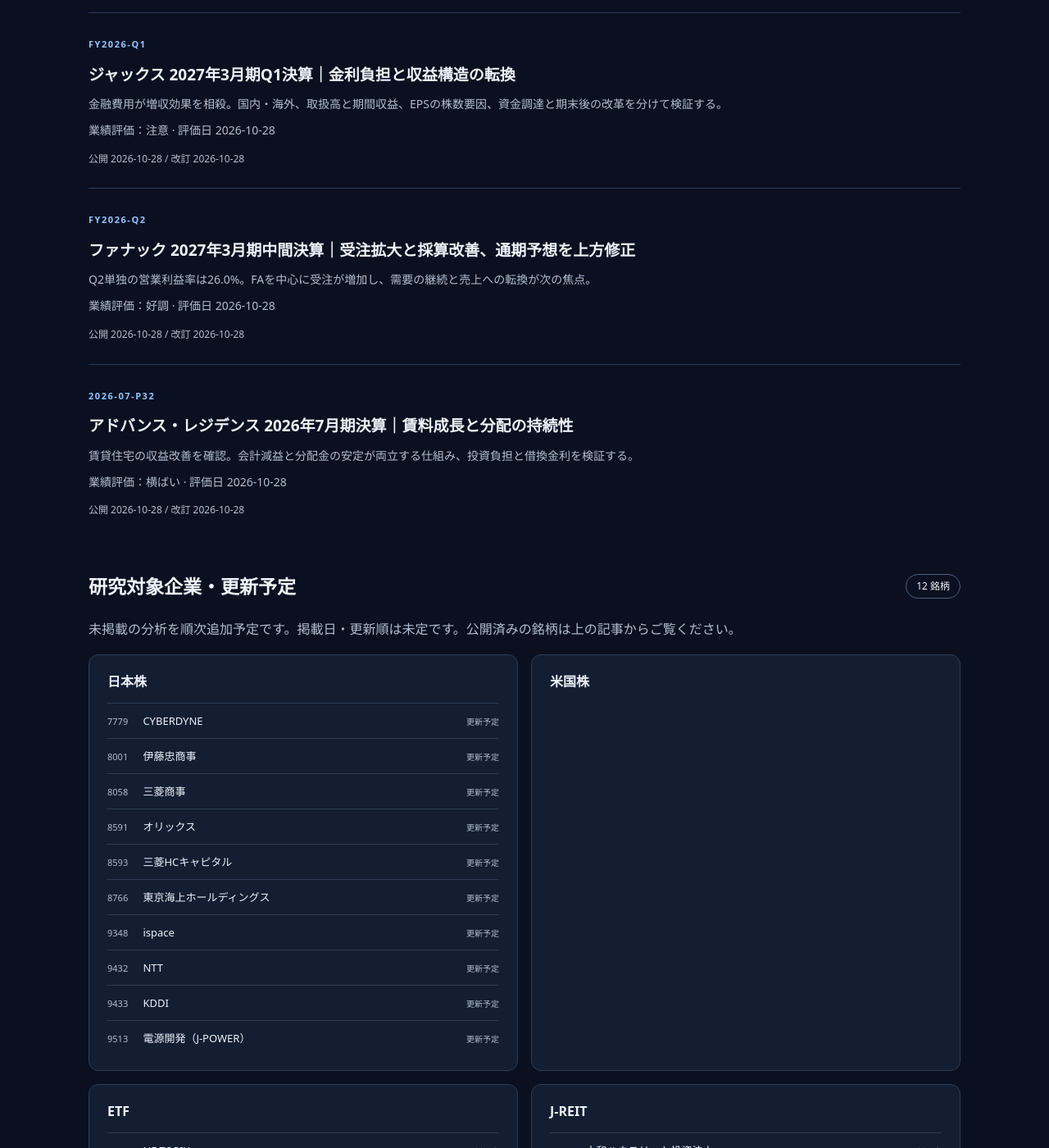
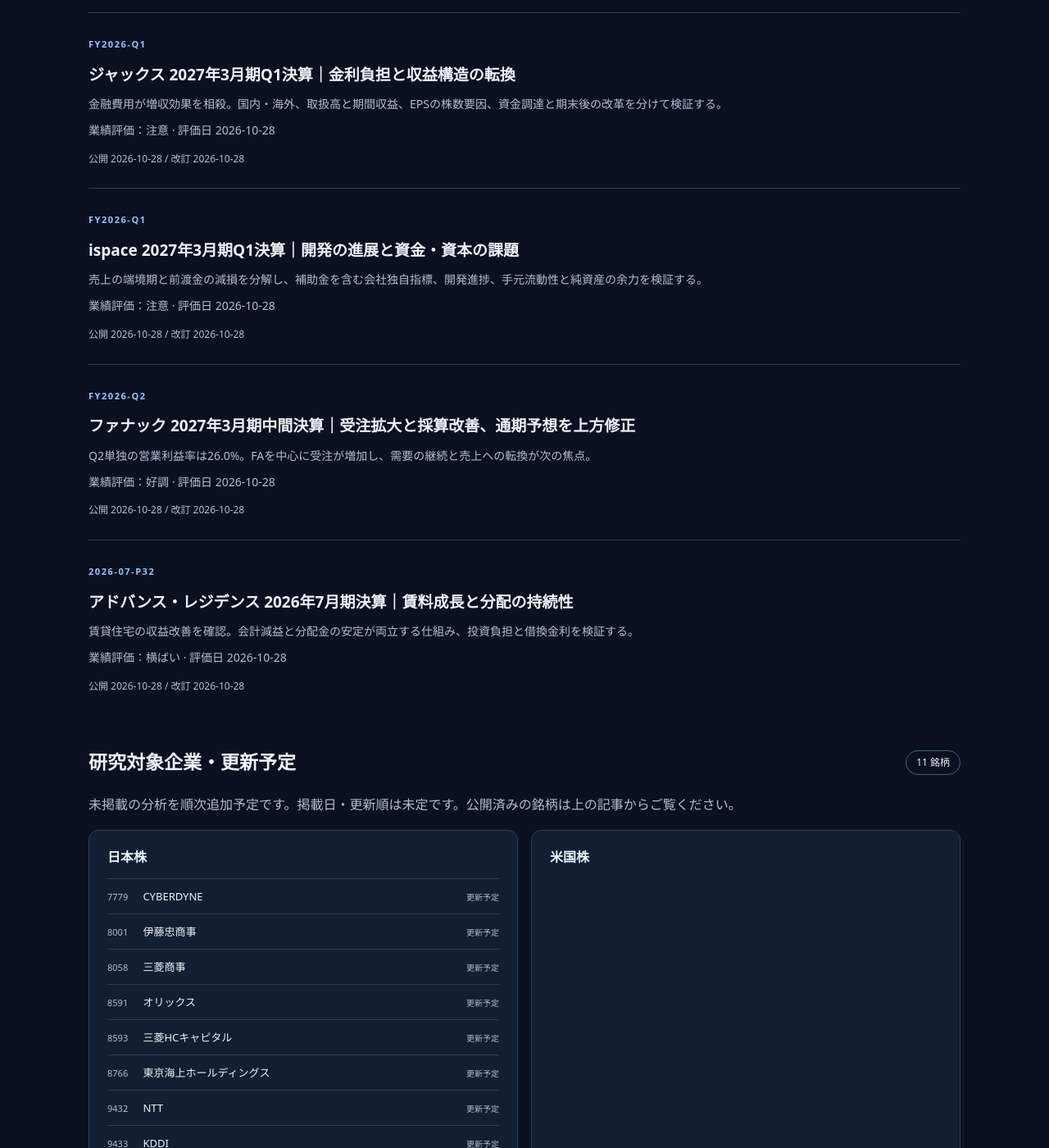
Before and after one commit to nick-shu3/investment-tankyu, a Jekyll site: the page built from index.html, in a window 1280 px wide and 1400 px high, scrolled down 3957 px. Shown: the whole window at 82% size. Built offline with Jekyll 4.4.1, drawn with Linux system fonts in a browser that asks for light colours; some of the changed lines change nothing that is shown.

Commit message:
ispace 2027年3月期Q1決算分析を追加 (#10)
* Add ispace FY2026 Q1 research on mission progress, grants and funding

* Simplify ispace article tables for mobile reading

```diff
--- /dev/null
+++ b/_articles/ispace-fy2026-q1.md
@@ -0,0 +1,220 @@
+---
+title: "ispace 2027年3月期Q1決算｜開発の進展と資金・資本の課題"
+company_id: ispace
+period: FY2026-Q1
+published: "2026-10-28"
+updated: "2026-10-28"
+announcement: "2026-08-07"
+review_status: 公式資料照合・AI分析
+rating: 注意
+rating_date: "2026-10-28"
+rating_reason: 開発・案件獲得は進むが、大幅減収・減損で損失と資本減少が拡大。補助金の条件・入金時期、ミッション実行、借入と財務制限条項を継続確認する。
+summary: 売上の端境期と前渡金の減損を分解し、補助金を含む会社独自指標、開発進捗、手元流動性と純資産の余力を検証する。
+conclusions:
+  - 売上高は85.5%減の1.69億円、営業損失は63.98億円。米国計画変更に伴う約37億円の減損が大きいが、それだけで収益力の課題は解消しない。
+  - M3の開発とM4の契約・補助金は進展。複数年の契約総額、未計上収益、補助金上限、当期売上・入金は分けて評価する。
+  - 現預金257.03億円に対し、純資産は86.63億円へ減少。借入で流動性を支えつつ、開発費・補助金・資本の持続性を監視する。
+---
+
+## 3行サマリー
+
+{% for conclusion in page.conclusions %}
+- {{ conclusion }}
+{% endfor %}
+
+正式名称は**株式会社ispace**、証券コード**9348**、東京証券取引所グロース市場に上場する月面開発企業（I0）。対象は**2027年3月期第1四半期、2026年4月1日〜6月30日、日本基準・連結**。会社年度ではFY2026 Q1で、Q1単独とQ1累計は同じ。前年同期は2025年4月1日〜6月30日。
+
+**決算公表日：2026年8月7日。分析・評価日：2026年10月28日（日本時間）。業績評価：注意。株価評価：未実施。** 公式IR一覧・決算カレンダーで、最新公表済み決算が本Q1であることを確認した。初回分析のため、前回記事の見立てとの比較はまだない。
+
+開発段階では、単一四半期の売上増減だけで事業価値を判断できない。一方、将来の需要や受注の大きさだけで赤字・資金負担を軽視することもできない。以下は会社開示の事実・見通しと、**AI分析**を区別して記載する。7月以降の契約・補助金・借入はQ1期末後の情報である。
+
+## 目次
+
+- [主要業績と損失拡大の要因](#results)
+- [良かった点：開発・案件の進展](#progress)
+- [懸念点：実行・契約・競争](#risks)
+- [利益の質と通期予想](#quality)
+- [財務・資金調達・キャッシュフロー](#finance)
+- [次回の確認点と総合評価](#assessment)
+- [出典・計算方法・更新履歴](#sources)
+
+<h2 id="results">主要業績と損失拡大の要因</h2>
+
+以下の実績表は**百万円、小数第3位まで**。短信PLの千円表示を1,000で割った値で、損失はマイナス。EPSは円。会社のサマリー・説明資料にある百万円未満切捨ての整数値とは端数表示が異なる（I1 PDF p.1〜2・9）。
+
+| 連結指標 | FY2026 Q1 | FY2025 Q1 |
+|:--|--:|--:|
+| 売上高 | 168.692 | 1,165.754 |
+| 売上総損益 | −4,627.169 | 231.960 |
+| 販管費 | 1,770.461 | 2,475.420 |
+| 営業損益 | −6,397.630 | −2,243.460 |
+| 経常損益 | −6,335.217 | −2,878.585 |
+| 親会社株主純損益 | −6,336.167 | −2,879.535 |
+| 基本EPS | −43.32 | −27.22 |
+
+売上高は会社開示で85.5%減、販管費は28.5%減。売上総損益は赤字へ転落した。営業損失は4,154.170百万円、経常・親会社株主純損失はそれぞれ3,456.632百万円拡大し、基本EPSも悪化した。損失拡大額は独自計算。赤字同士の比較を「利益成長率」で表さない。売上に対する損失が極端に大きいため、利益率の順位付けも行わない。前年Q4単独との比較条件を今回確認しておらず、前四半期比は省略する。
+
+### 減収：ミッションの切替えで計上対象が減った
+
+会社説明では、前年はM2と旧M5（CP-12）の開発進捗に伴う売上があり、当期のペイロード売上はM3の開発進捗分が中心となった。会社は年度末に向けてM3・M4の売上が増える「端境期」と説明する（I1 PDF p.4〜5、I2 p.29）。
+
+AI分析：消費者向け事業のような価格×販売個数ではなく、契約・開発工程・収益認識の時期が売上を左右する。ただし85.5%減は実績であり、後半に売上が増えるかは今後の検証事項。契約の獲得だけでなく、履行の進み方と採算を見る必要がある。
+
+### 減損は売上原価に含まれる
+
+会社は、米国のランダーモデル統合・エンジン変更に伴う**前渡金の減損約37億円を売上原価へ計上**したと説明する。特別損失ではなく、売上総損失・営業損失に含まれる（I2 p.29・32）。営業損失拡大41.54億円に対する主要因だが、概数の減損額を引いて「正常利益」を断定しない。
+
+減損は過去に支払った資産の回収見込みを見直す会計処理であり、当Q1に同額の現金を新たに支払ったことを意味しない。既払資金の投資回収が損なわれた点は残る。将来の追加減損・開発費増加・契約変更の可能性も引き続き確認する。
+
+### 販管費減少をそのまま開発効率化と見ない
+
+| 販管費の内訳（百万円） | 当期 | 前年同期 |
+|:--|--:|--:|
+| 研究開発費 | 434.047 | 1,236.082 |
+| 給料及び手当 | 459.921 | 518.234 |
+| その他 | 876.491 | 721.103 |
+
+出典：I1 PDF p.9、I2 p.31。会社説明では、M2終了とM3以降の開発費の売上原価計上増加が研究開発費減少に影響。米国の人員構成最適化で給与が減る一方、本社移転等でその他費用は増えた。
+
+I2 p.31の会社定義「開発関連費用＝研究開発費＋減損を除く売上原価」は**1,454百万円、前年2,169百万円比33.0%減**。これは設備投資・現金支出・全開発予算ではない。米国旧M5の2026年1〜3月開発費も当Q1連結に含まれるとの説明があり、国内の4〜6月実績だけと読み替えない。
+
+<h2 id="progress">良かった点：開発・案件の進展</h2>
+
+月面開発事業の**単一セグメント**で、地域別・ミッション別営業利益は開示されていない。以下は進捗・契約の分析であり、ミッション別売上・利益へ推定配賦しない（I1 PDF p.13）。
+
+| 領域 | 確認できた進展と今後の計画 |
+|:--|:--|
+| M3／ULTRA | 構造モデルの振動・音響試験完了、5月のJALUX輸送契約。7月29日にH3打上契約。2028年内打上げを社内計画し、設計審査・フライトモデル製造と許認可・補助金条件を確認する |
+| M4 | 7月にESAのMAGPIEフェーズ2契約、8月7日に宇宙戦略基金の交付決定。2029年打上げ予定で、ランダー・ローバー・通信衛星の工程と支援条件を確認する |
+| M2.5 | 9月17日にArgo Spaceとの月周回衛星輸送契約締結を決議。最速2027年にアルパイン1基の月周回投入・通信等の実証を目指す |
+| Starship活用 | 会社が500kg搭載枠を使う輸送・月面運用支援サービスの販売開始を説明。最速2030年の計画で、運航・搭載・モバイル・カーゴ・システム開発・顧客獲得が必要 |
+
+出典：I1 PDF p.4〜5、I2 p.13〜20・25、I5。7月以降の進展は期末後。M2.5は月周回衛星であり月面着陸実績ではなく、H3やStarshipの開発・運航とispaceの実証を混同しない。表中の時期は公式資料に記載された計画で、到達済みの状態ではない。
+
+AI分析：ミッションの開発経験、官公需との接点、輸送と月面運用を組み合わせる構想は事業基盤になる。一方、競争力が継続利益になるかは、着陸・運用の成功率、反復可能性、契約採算、追加開発費を含めた回収で評価すべき段階である。
+
+### 補助金と案件の金額は「当期売上」と分ける
+
+M4向け宇宙戦略基金は**支援上限200億円**に対し、当初事業期間（2026年4月13日〜2028年3月31日）の交付決定額は**11,643百万円**。今後のステージゲート審査等により変動し得るため、全額受領は確定していない（I1 PDF p.13、I3）。当初交付額と上限を合算しない。
+
+I2 p.26は、既計上分を除く契約・補助金の収益計上見込みを**向こう4年間で少なくとも460億円、5年間で約513億円**と示す。獲得済み合計約546億円とは既計上分等の扱いが違う。M3・M4には条件付きの補助金・受領見込みも含まれるため、無条件の商業受注残や利益とは扱わない。
+
+同ページの潜在需要約1,000億円は覚書・中間契約に基づき、法的拘束力ある契約締結の保証がない。上の収益見込みへ足し込まない。換算レートも契約時期・未計上額で定義が違い、過去説明資料との単純な円換算増減を純粋な新規受注としない。
+
+<h2 id="risks">懸念点：実行・契約・競争</h2>
+
+**技術・日程：** M1・M2は月周回での実績を積んだものの、月面への軟着陸に至っていない。会社はM2について測距センサーの性能等を原因候補として説明する（I2 p.45）。原因の推定と対策の実証は別であり、ULTRAの地上試験完了だけで着陸成功とは判断しない。
+
+**M3の2028年打上げ：** I2 p.13は、当初2027年内で関係機関と合意していたものを、社内開発計画で2028年内と見込み、関係省庁・SBIR事務局との調整と経済産業省の正式認可が必要と注記する。認可完了は今回未確認。日程変更が補助対象期間・コスト・契約に及ぼす影響を追う。
+
+**CP-12終了：** NASAとDraper間の契約終了を受け、ispace米国法人とDraper間の再委託契約も終了見込み。会社は未計上契約残高約45億円の解消を見込み、返金等は見込まないと説明している（I1 PDF p.13、I2 p.7）。旧計画を前提とした米国の収益を残したまま将来売上を積み上げない。2029年を目指すM5の再構築は別の案件獲得課題である。
+
+**顧客・競争：** 官公需や補助金は開発を支えるが、政策・審査・履行条件にも左右される。大型輸送を担う他社との協業はサービスの幅を広げ得る一方、外部輸送事業者の開発日程への依存も増える。市場全体の投資計画を自社売上と扱わず、契約の確実性・採算・代替手段で競争力を検証する（AI分析）。
+
+<h2 id="quality">利益の質と通期予想</h2>
+
+### 為替益が支払利息を補っている
+
+営業損失6,397.630百万円に、営業外収益548.024百万円、営業外費用485.611百万円を加減し、経常損失は6,335.217百万円となる。主な営業外項目は**為替差益530.754百万円、受取利息16.297百万円、支払利息484.347百万円**。法人税等0.950百万円を経て、親会社株主純損失は6,336.167百万円である（I1 PDF p.9）。
+
+前年は為替差損304.411百万円、支払利息356.996百万円だった。AI分析：当期は為替の方向が利益を支えたが、借入利息は増えている。為替益を安定した事業収益や同額の現金収入と見なさず、減損だけを除いて継続利益を断定しない。
+
+基本EPSは−27.22円から−43.32円へ悪化。一方、期中平均株式数は105,796,042株から146,266,953株へ増えている（I1 PDF p.2）。赤字時には株数増加が1株当たり損失の拡大を見かけ上和らげるため、EPSだけでなく損失総額を見る。潜在株式は存在するが、赤字のため希薄化後EPSは記載されていない。
+
+### 「プロジェクト収益」は会計上の売上高ではない
+
+会社定義は**プロジェクト収益＝売上高＋政府等の補助金収入（営業外収益）**。Q1では補助金収益がPL未計上のため、実績は売上高と同じ168百万円（百万円未満切捨て）である。
+
+会社はQ1分として約4.8億円の補助金を7月に受領し、これを考慮すると約6.4億円のプロジェクト収益相当と説明する（I2 p.29）。これは**6月末までの会計実績でもQ1の入金実績でもない**。SBIR・宇宙戦略基金の当年度分はQ4に営業外収益へ一括計上する予定であり、補助金の入金・収益計上・売上高を同じ時点の値として混在させない。
+
+| 2027年3月期通期・会社予想 | 百万円 |
+|:--|--:|
+| プロジェクト収益 | 9,000 |
+| 売上高 | 3,300 |
+| 営業損益 | −17,700 |
+| 経常損益 | −13,000 |
+| 親会社株主純損益 | −13,000 |
+
+出典：I1 PDF p.1・5、I2 p.29〜30、I6。5月28日の訂正後予想を8月7日に据え置いた。5月15日当初資料の営業損失予想11,700百万円は訂正前であり、使用しない。会社独自指標のプロジェクト収益は前期比50.8%増だが、日本基準の売上高は0.2%減であり、黒字化予想でもない。配当予想は中間・期末とも0円。
+
+通期プロジェクト収益と売上高の差**5,700百万円**は定義上の補助金収入見込みに相当する独自計算であり、確定入金額ではない。営業損益と経常損益の差は4,700百万円のため、補助金見込みだけで経常損益を説明し切らず、他の営業外収益・費用があることに注意する。通期売上に対するQ1進捗は会社表示5.1%だが、期末へ偏る収益計上を考慮し、直ちに未達とも達成確実とも判断しない。
+
+<h2 id="finance">財務・資金調達・キャッシュフロー</h2>
+
+### 現預金と純資産は別の余力
+
+以下は残高の比較。単位は百万円、小数第3位まで（I1 PDF p.7〜8）。
+
+| 連結残高 | 2026年6月末 | 2026年3月末 |
+|:--|--:|--:|
+| 現金及び預金 | 25,703.142 | 29,690.611 |
+| 短期借入金 | 5,266.056 | 3,089.806 |
+| 長期借入金 | 24,492.753 | 26,353.510 |
+| 借入金合計（独自集計） | 29,758.809 | 29,443.316 |
+| 純資産 | 8,663.067 | 15,173.485 |
+| 自己資本比率（会社開示） | 20.9% | 31.6% |
+
+現預金は3,987.469百万円減少し、借入金は315.493百万円増加。純資産は6,510.418百万円減少した（独自計算）。借入で現金が増えても純資産が同額増えるわけではなく、減損で純資産が減っても同額の当期現金流出とは限らない。
+
+会社は当座の流動性を確保していると説明する（I1 PDF p.6）。AI分析：開発費の支払、借入返済、補助金等の入金時期を見ないまま、現預金残高だけで全ミッションの必要資金が確保済みとは判断できない。損失の継続は資本の余力も縮小させる。
+
+### 借入・増資と財務制限条項
+
+2026年4月は朝日信用金庫から10億円を借り入れ、既存5億円を返済する計画を開示。Q1説明資料では10億円の借入実施を確認できる。新規借入額全額を純増資金としない（I2 p.32、I7）。
+
+期末後の9月9日には静岡銀行から**30億円、期間3年、変動金利、期日一括返済**の新規借入を決議した。9月中実行予定だが、本記事では実行確認は未了であり、6月末現預金に加算しない。新借入には各事業年度末の純資産正値・現預金30億円以上の維持条項がある（I4）。
+
+Q1短信の既存借入にも純資産・現預金の維持条項があり、2023年11月契約は各四半期末、他の記載契約は各事業年度末が判定時点（I1 PDF p.11〜12）。6月末残高は記載された水準を上回るが、全契約の将来充足を保証するものではない。条項の判定日・残高と、実際の開発支払能力を別に確認する。
+
+会社は2025年10〜11月に約182億円の公募・第三者割当等による資本調達の払込完了を説明している（I1 PDF p.6）。これは過去の調達で、Q1の新規収入として重ねない。今後の資金調達の実行可能性・金利・株式希薄化も監視する。
+
+### Q1の営業CF・設備投資・FCFは未算定
+
+**Q1連結CF計算書は未作成**（I1 PDF p.12）。営業CF、設備投資の現金支出、FCFは未確認・未算定。現預金の残高差を営業CFに置き換えず、建設仮勘定・前渡金の変化や減価償却費93.965百万円を設備投資額にしない。営業費用化される開発費と、固定資産への投資も区別する。
+
+過去の資金構造を見る参考として、**2026年3月期通期（2025年4月〜2026年3月）**の訂正後営業CFは−13,568百万円、投資CFは−1,825百万円、財務CFは＋31,447百万円（I6 PDF p.2）。当該通期は事業・投資の資金流出を調達が支えたが、これを今回Q1や現在の一定の資金消費速度とは扱わない。投資CF全体には設備投資以外の取引もあるため、そのまま差し引いて設備投資ベースのFCFは作らない。
+
+### 継続企業に関する会社の判断
+
+I1 PDF p.6は、継続的な営業損失・営業CFマイナス等により**継続企業の前提に重要な疑義を生じさせる事象・状況が存在する**と記載。一方で、対応策を実施しているため**重要な不確実性は認められない**と会社は判断し、PDF p.11の「継続企業の前提に関する注記」は該当なしとなっている。
+
+この2つを区別し、「重要事象の開示がない」とも「重要な不確実性が認められた」とも書き換えない。AI分析：必要なのは資金調達・顧客開拓・開発工程の具体的進捗を追うことであり、この記載だけで破綻や資金安全性を断定することではない。
+
+<h2 id="assessment">次回の確認点と総合評価</h2>
+
+| 注目指標 | 次回に確認すること |
+|:--|:--|
+| M3の実行 | 設計審査・フライトモデル製造、2028年打上げ計画の正式承認、開発総額と追加費用 |
+| M4の契約・補助金 | ESA契約の履行、交付条件とステージゲート、入金と収益計上時期 |
+| M2.5・新サービス | 衛星・輸送の開発、Argo契約の履行、実証と有償契約、外部運航への依存 |
+| 売上・損益 | 売上進捗、減損の追加有無、売上原価・研究開発費、為替・利息の影響 |
+| 流動性 | 中間期CF、現預金、開発前払い・返済、新借入実行、補助金入金との時差 |
+| 資本・資金条件 | 純資産と制限条項の判定時点、追加調達・希薄化、通期予想の修正 |
+
+**次回決算発表日：公式カレンダーでは未確認（2026年10月28日確認）。** 一部外部サイトの日付や前年の発表日から確定予定を作らず、既存カレンダーの未確認表示を維持する（I8）。
+
+**総合評価：注意、2026年10月28日。** 成長性はM3開発とM4の契約・支援獲得を評価するが、将来の履行と入金には条件がある。収益性は減損の影響を分けても安定収益化が課題。財務は現預金を確保している一方、純資産減少、返済・金利・開発負担の継続を監視する。次回は「開発の進展が契約履行と資金の安定へつながっているか」を検証する。
+
+株価評価は未実施で、割安・割高、目標株価、売買推奨は設定しない。本人コメントは未提供のため掲載しない。
+
+<h2 id="sources">出典・計算方法・更新履歴</h2>
+
+すべて公式サイトまたは公式IRライブラリーからリンクされる配信PDF。確認日は2026年10月28日。I1は**PDFファイルの通しページ**、I2はスライド番号を示す。本文中の億円要約は表示桁へ四捨五入、会社の概数はその旨を付した。
+
+- **I0**：[会社概要](https://www.ispace-inc.com/ja/company-jp/)、[株式情報](https://www.ispace-inc.com/ja/investor-relation-home-jp/stock-information-jp/)。正式名称・コード・上場市場。更新型ページで単一の公表日は未記載。
+- **I1**：[2027年3月期 第1四半期決算短信〔日本基準〕（連結）](https://d2xlcgjnpyakn4.cloudfront.net/wp-content/uploads/2026/08/2027%E5%B9%B4%EF%BC%93%E6%9C%88%E6%9C%9F-%E7%AC%AC%EF%BC%91%E5%9B%9B%E5%8D%8A%E6%9C%9F%E6%B1%BA%E7%AE%97%E7%9F%AD%E4%BF%A1%E3%80%94%E6%97%A5%E6%9C%AC%E5%9F%BA%E6%BA%96%E3%80%95%EF%BC%88%E9%80%A3%E7%B5%90%EF%BC%89.pdf)。2026年8月7日公表。PDF p.1〜2：サマリー・株数、p.4〜6：事業・予想・重要事象、p.7〜9：BS・PL、p.11〜12：条項・CF、p.13：単一セグメント・後発事象。
+- **I2**：[2027年3月期Q1決算説明資料](https://d2xlcgjnpyakn4.cloudfront.net/wp-content/uploads/2026/08/2027%E5%B9%B43%E6%9C%88%E6%9C%9FQ1%E6%B1%BA%E7%AE%97%E8%AA%AC%E6%98%8E%E8%B3%87%E6%96%99-1.pdf)。2026年8月7日公表。p.7：CP-12、p.13〜20：M3・M4・Starship、p.25〜26：衛星・契約と条件、p.29〜32：損益・補助金・費用・財務、p.45：M2技術課題。
+- **I3**：[宇宙戦略基金第二期（月極域における高精度着陸技術）補助金交付決定のお知らせ](https://d2xlcgjnpyakn4.cloudfront.net/wp-content/uploads/2026/08/%EF%BC%88%E9%96%8B%E7%A4%BA%E4%BA%8B%E9%A0%85%E3%81%AE%E7%B5%8C%E9%81%8E%EF%BC%89%E5%AE%87%E5%AE%99%E6%88%A6%E7%95%A5%E5%9F%BA%E9%87%91%E7%AC%AC%E4%BA%8C%E6%9C%9F%EF%BC%88%E6%9C%88%E6%A5%B5%E5%9F%9F%E3%81%AB%E3%81%8A%E3%81%91%E3%82%8B%E9%AB%98%E7%B2%BE%E5%BA%A6%E7%9D%80%E9%99%B8%E6%8A%80%E8%A1%93%EF%BC%89%E8%A3%9C%E5%8A%A9%E9%87%91%E4%BA%A4%E4%BB%98%E6%B1%BA%E5%AE%9A%E3%81%AE%E3%81%8A%E7%9F%A5%E3%82%89%E3%81%9B-1.pdf)。2026年8月7日公表。上限・当初交付額・期間・条件。概数の116億円と短信の11,643百万円は表示精度が異なり、本文は短信の値を使用。
+- **I4**：[財務上の特約がある資金の借入に関するお知らせ](https://d2xlcgjnpyakn4.cloudfront.net/wp-content/uploads/2026/09/2026-09-09_%E8%B2%A1%E5%8B%99%E4%B8%8A%E3%81%AE%E7%89%B9%E7%B4%84%E3%81%8C%E3%81%82%E3%82%8B%E8%B3%87%E9%87%91%E3%81%AE%E5%80%9F%E5%85%A5%E3%81%AB%E9%96%A2%E3%81%99%E3%82%8B%E3%81%8A%E7%9F%A5%E3%82%89%E3%81%9B.pdf)。2026年9月9日公表。新規借入の決議、実行予定・金利・返済と制限条項。
+- **I5**：[Argo Space社とのミッション2.5に関する打上げ契約に関するお知らせ](https://d2xlcgjnpyakn4.cloudfront.net/wp-content/uploads/2026/09/2026-09-17_Argo-Space%E7%A4%BE%E3%81%A8%E3%81%AE%E3%83%9F%E3%83%83%E3%82%B7%E3%83%A7%E3%83%B32.5%E3%81%AB%E9%96%A2%E3%81%99%E3%82%8B%E6%89%93%E4%B8%8A%E3%81%92%E5%A5%91%E7%B4%84%E3%81%AB%E9%96%A2%E3%81%99%E3%82%8B%E3%81%8A%E7%9F%A5%E3%82%89%E3%81%9B.pdf)。2026年9月17日公表。輸送契約の決議・予定、費用計上時期、金額非開示。
+- **I6**：[2026年3月期決算短信・通期決算説明資料の一部訂正](https://d2xlcgjnpyakn4.cloudfront.net/wp-content/uploads/2026/06/%E8%A8%82%E6%AD%A3%E3%83%BB%E6%95%B0%E5%80%A4%E3%83%87%E3%83%BC%E3%82%BF%E8%A8%82%E6%AD%A3%EF%BC%89%E3%80%8C2026-%E5%B9%B4-3-%E6%9C%88%E6%9C%9F-%E6%B1%BA%E7%AE%97%E7%9F%AD%E4%BF%A1%E3%80%8D%E5%8F%8A%E3%81%B3-%E3%80%8C2026-%E5%B9%B4%EF%BC%93%E6%9C%88%E6%9C%9F%E9%80%9A%E6%9C%9F-%E6%B1%BA%E7%AE%97%E8%AA%AC%E6%98%8E%E8%B3%87%E6%96%99%E3%80%8D%E3%81%AE%E4%B8%80%E9%83%A8%E8%A8%82%E6%AD%A3%E3%81%AB%E3%81%A4%E3%81%84%E3%81%A6%E3%81%AE%E3%81%8A%E7%9F%A5%E3%82%89%E3%81%9B.pdf)。2026年5月28日公表。PDF p.2：訂正後の前期CF・当期予想。訂正前の営業損失予想・営業CFを採用しない。
+- **I7**：[資金の借入及び借入金の返済に関するお知らせ](https://d2xlcgjnpyakn4.cloudfront.net/wp-content/uploads/2026/06/%E8%B3%87%E9%87%91%E3%81%AE%E5%80%9F%E5%85%A5%E5%8F%8A%E3%81%B3%E5%80%9F%E5%85%A5%E9%87%91%E3%81%AE%E8%BF%94%E6%B8%88%E3%81%AB%E9%96%A2%E3%81%99%E3%82%8B%E3%81%8A%E7%9F%A5%E3%82%89%E3%81%9B.pdf)。2026年4月22日公表。新規10億円と既存5億円の返済。
+- **I8**：[IRライブラリー](https://www.ispace-inc.com/ja/investor-relation-home-jp/library-jp/)、[公式IRカレンダー](https://www.ispace-inc.com/ja/investor-relation-home-jp/ir-calendar-jp/)。最新決算・資料の公表日、次回日程の未記載を確認。
+
+独自計算：千円÷1,000＝百万円、百万円÷100＝億円。損失拡大額は当期の損失額−前年の損失額。残高増減は期末−前期末。借入金合計は短期借入金＋長期借入金で、リース等を追加していない。通期補助金収入相当額＝プロジェクト収益予想9,000−売上高予想3,300＝5,700百万円。会社開示のEPSはそのまま引用し、丸めた純利益から再計算していない。
+
+未確認：M3日程変更の正式認可、最新の全ミッション原価・支払予定、Q1営業CF・設備投資現金支出・FCF、9月借入の実行確認、CP-12再委託契約終了の最終手続き、次回決算の公式発表日、株価評価。公表後の状況は新たな公式確認なしに実績化しない。
+
+### 更新履歴
+
+- 2026年10月28日：初稿。最新Q1短信・説明資料、5月の訂正、補助金交付、4月の借入・返済、9月の借入・Argo契約を照合。Q1と期末後、会計収益と補助金入金、条件付き支援と契約、流動性と資本を区別した。
--- a/_data/companies.json
+++ b/_data/companies.json
@@ -163,7 +163,7 @@
     "name": "ispace",
     "ticker": "9348",
     "type": "日本株",
-    "description": "日本株",
+    "description": "月面輸送・月周回インフラ開発",
     "legal_name": "株式会社ispace",
     "listing": {
       "status": "listed",
```
Also changed, not shown: README.md.
